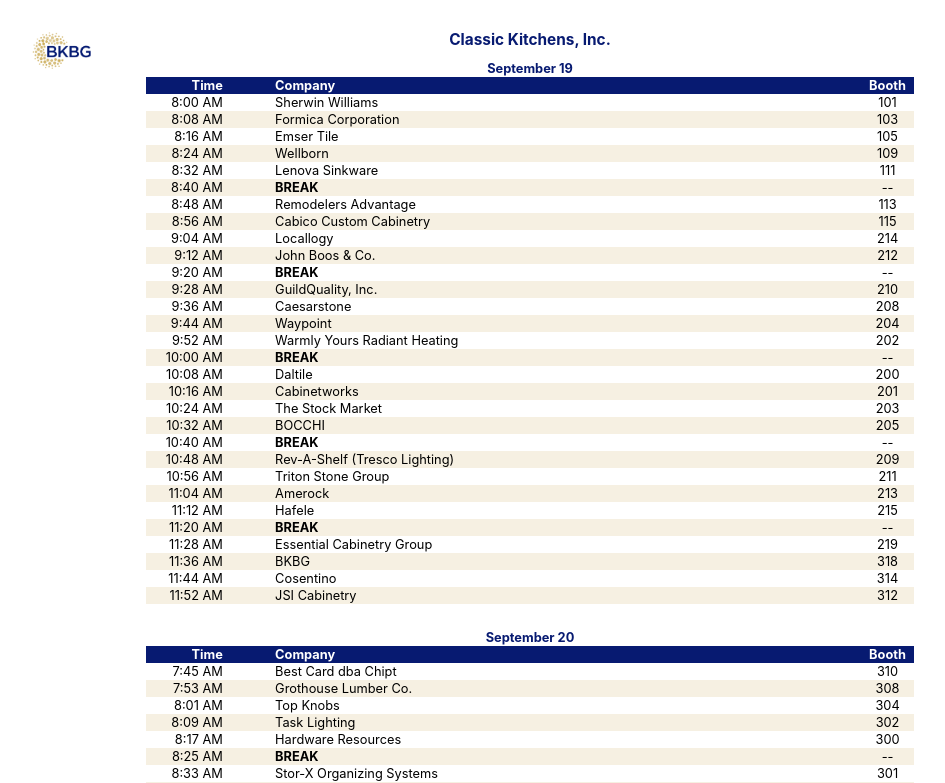
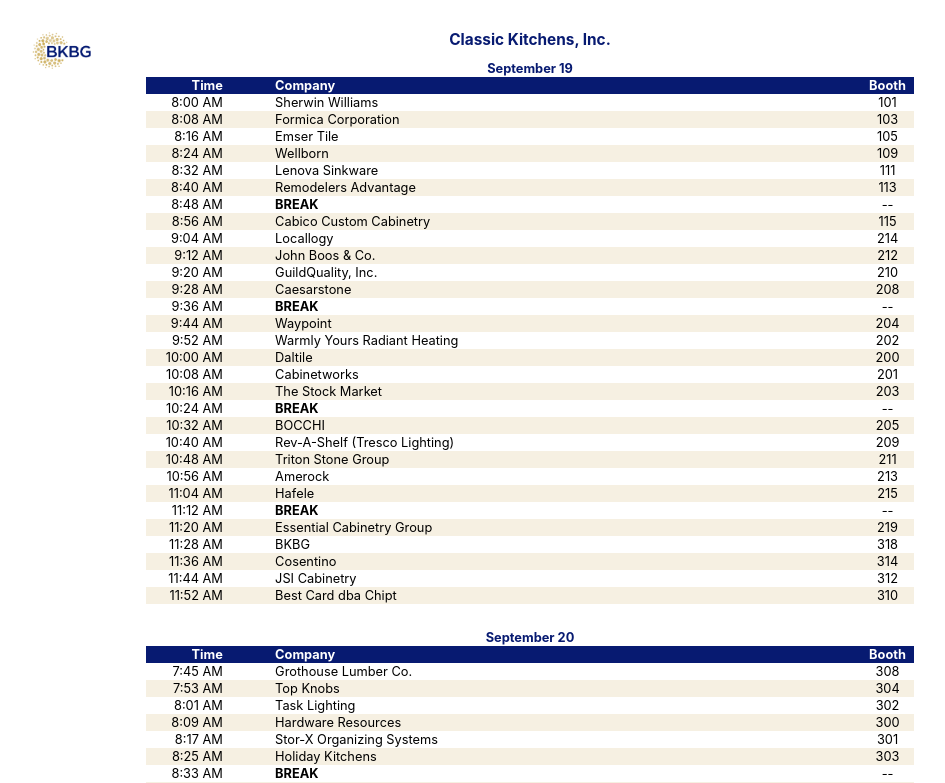
Before and after one commit to jesseflorig/rotations-generator, a React (Create React App) app: page / in a window 1280 px wide. Shown: the top 783 px of the page, without its empty margins (110-1055 px from the left). Built offline with nearby package versions, Linux system fonts and the light colour scheme.

Commit message:
increased time before break

```diff
--- a/src/timeslots.js
+++ b/src/timeslots.js
@@ -34,7 +34,7 @@
       time = startHour + hoursOffset + minutesOffset
 
       let type = 'rotation'
-      const breakMod = startMinute + 40 // 40 minutes from the starting minute
+      const breakMod = startMinute + 48 // 40 minutes from the starting minute
       if(rawOffset % breakMod === 0 && rawOffset !== 0){
         type = 'break'
       }
```
